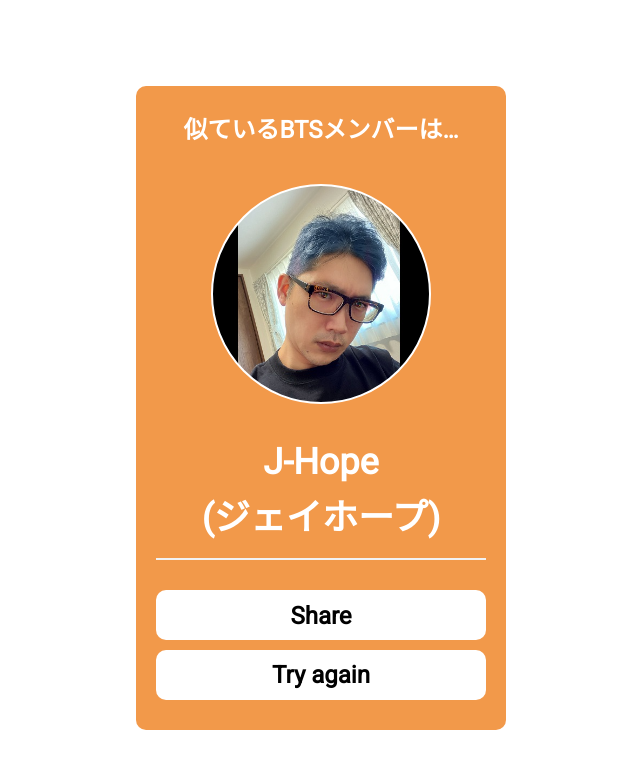
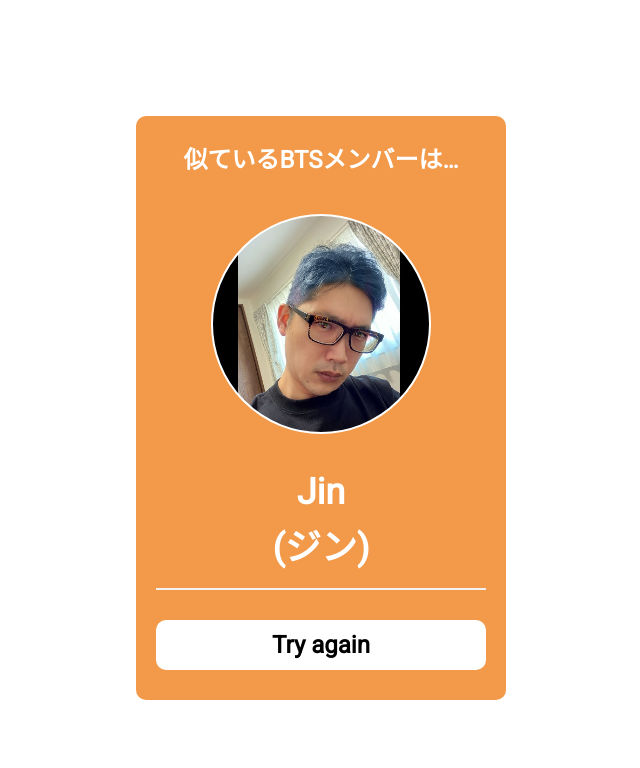
Before and after one commit to YeonwooKoh/bts-looklike-r01, a plain HTML site: page keimatsu.html in a window 1280 px wide. Shown: the whole page, without its empty margins (327-967 px from the left). Drawn offline with Linux system fonts and the light colour scheme.

Commit message:
Update keimatsu.html

```diff
--- a/keimatsu.html
+++ b/keimatsu.html
@@ -21,9 +21,8 @@
         <!--BTS image-->
         <div class="card-result-jhope"></div>
         <!--BTS name-->
-        <div class="card-result-name">J-Hope</div>
-        <div class="card-result-name-jp">(ジェイホープ)</div>
-         <button type="button" class="share-btn">Share</button>
+        <div class="card-result-name">Jin</div>
+        <div class="card-result-name-jp">(ジン)</div>
         <a href="index.html" class="link-return">Try again</a>
     </div>
 
```
